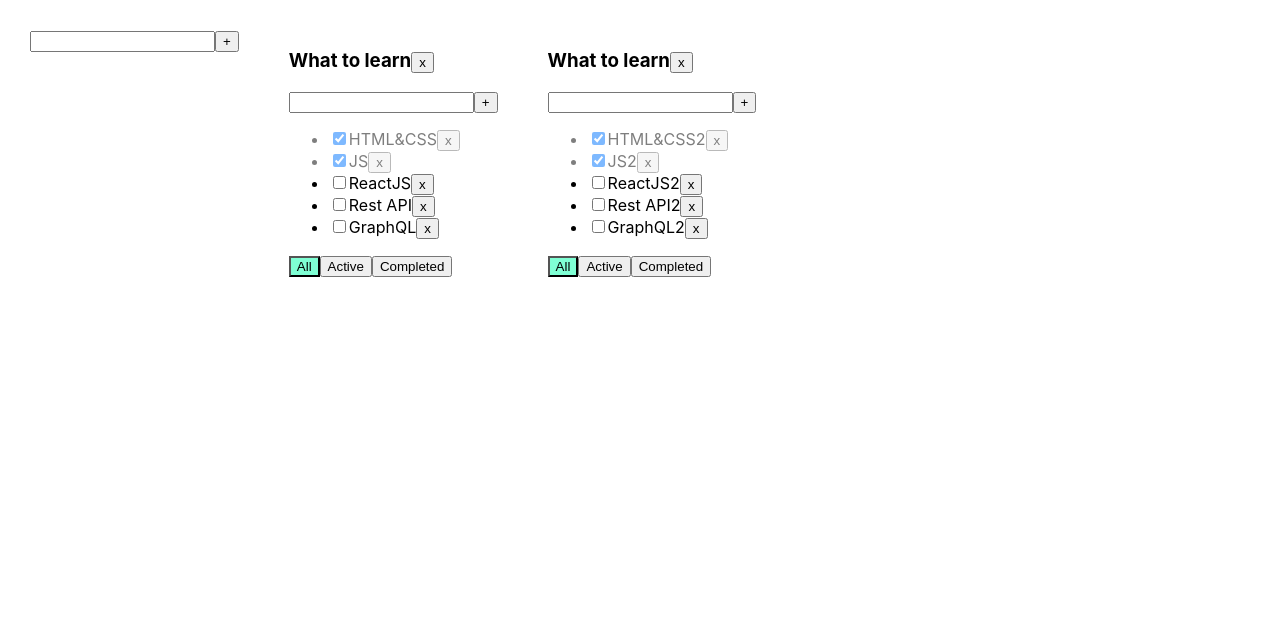
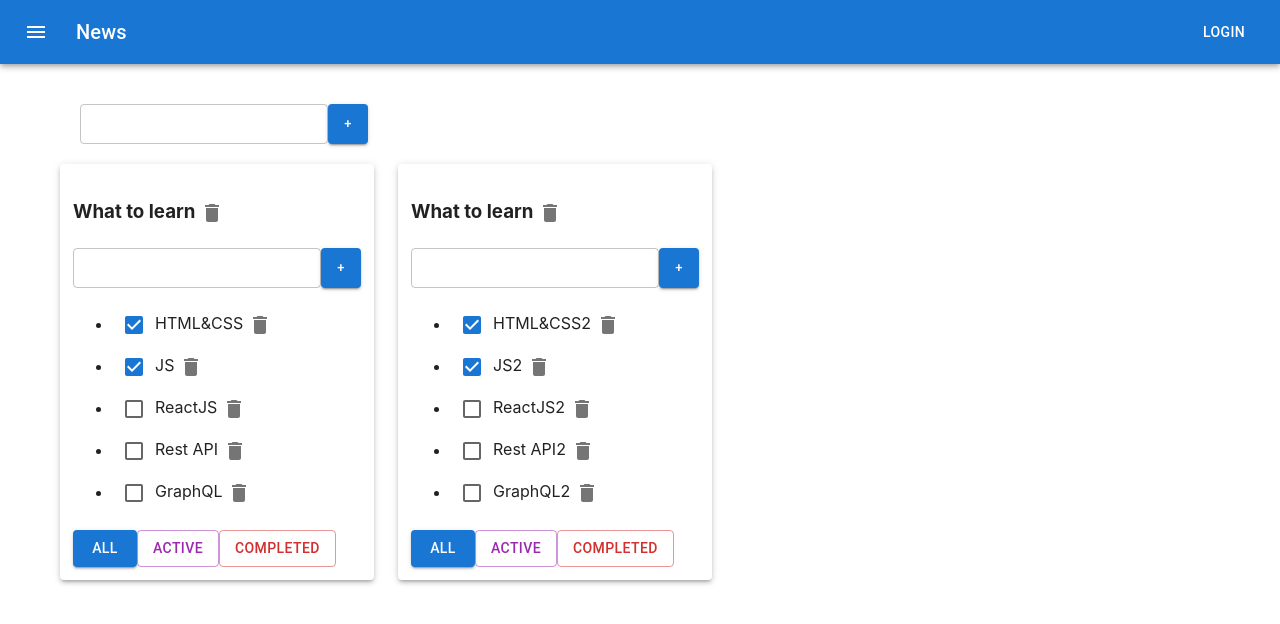
Before and after one commit to pevnev-ivan/todo-list, a React (Create React App) app: page / in a window 1280 px wide. Shown: the top 624 px of the page. Built offline with nearby package versions, Linux system fonts and the light colour scheme.

Commit message:
- added MaterialUi

```diff
--- a/package.json
+++ b/package.json
@@ -3,6 +3,10 @@
   "version": "0.1.0",
   "private": true,
   "dependencies": {
+    "@emotion/react": "^11.10.4",
+    "@emotion/styled": "^11.10.4",
+    "@mui/icons-material": "^5.10.6",
+    "@mui/material": "^5.10.6",
     "@testing-library/jest-dom": "^4.2.4",
     "@testing-library/react": "^9.3.2",
     "@testing-library/user-event": "^7.1.2",
@@ -14,7 +18,7 @@
     "react": "^16.13.1",
     "react-dom": "^16.13.1",
     "react-scripts": "3.4.1",
-    "typescript": "~3.7.2",
+    "typescript": "^4.8.3",
     "uuid": "^8.3.2"
   },
   "scripts": {
--- a/src/App.css
+++ b/src/App.css
@@ -1,24 +1,24 @@
-.App {
-  padding: 30px;
-  display: flex;
-}
+/*.App {*/
+/*  padding: 30px;*/
+/*  display: flex;*/
+/*}*/
 
-.App > div {
-  margin-right: 50px;
-}
+/*.App > div {*/
+/*  margin-right: 50px;*/
+/*}*/
 
-.error {
-  border: red 1px solid;
-}
+/*.error {*/
+/*  border: red 1px solid;*/
+/*}*/
 
-.error-message {
-  color: red;
-}
+/*.error-message {*/
+/*  color: red;*/
+/*}*/
 
-.active-filter {
-  background-color: aquamarine;
-}
+/*.active-filter {*/
+/*  background-color: aquamarine;*/
+/*}*/
 
-.is-done {
-  opacity: 0.5;
-}
+/*.is-done {*/
+/*  opacity: 0.5;*/
+/*}*/
--- a/src/App.tsx
+++ b/src/App.tsx
@@ -3,6 +3,8 @@ import './App.css';
 import {Todolist} from './Todolist';
 import {v1} from 'uuid';
 import AddItemForm from "./components/AddItemForm";
+import ButtonAppBar from "./components/AppBar";
+import {Container, Grid, Paper} from "@mui/material";
 
 type TodoListsType = {
     id: string
@@ -69,8 +71,12 @@ function App() {
     }
 
     function updateTask(todoListID: string, taskId: string, newTitle: string) {
-        setTasks({...tasks, [todoListID]: tasks[todoListID].map(el => el.id === taskId ? {...el, title: newTitle} : el)})
+        setTasks({
+            ...tasks,
+            [todoListID]: tasks[todoListID].map(el => el.id === taskId ? {...el, title: newTitle} : el)
+        })
     }
+
     function updateTodoList(todoListID: string, newTitle: string) {
         setTodolists(todolists.map(el => el.id === todoListID ? {...el, title: newTitle} : el))
 
@@ -80,9 +86,14 @@ function App() {
     }
 
 
-    return (
-        <div className="App">
+    return (<div className="App">
+            <ButtonAppBar/>
+            <Container fixed style={{padding: '20px'}}>
+                <Grid container style={{padding: '20px'}}>
                     <AddItemForm callback={addTodoList}/>
+                </Grid>
+
+                <Grid container spacing={3}>
                     {todolists.map((el) => {
 
                             let tasksForTodolist = tasks[el.id];
@@ -93,7 +104,8 @@ function App() {
                                 tasksForTodolist = tasks[el.id].filter(t => t.isDone);
                             }
 
-                    return (
+                            return (<Grid item>
+                                    <Paper style={{padding: '13px'}} elevation={3}>
                                         <Todolist
                                             key={el.id}
                                             todoListID={el.id}
@@ -108,9 +120,14 @@ function App() {
                                             updateTask={updateTask}
                                             updateTodoList={updateTodoList}
                                         />
+                                    </Paper>
+                                </Grid>
+
                             )
                         }
                     )}
+                </Grid>
+            </Container>
 
 
         </div>
--- a/src/Todolist.tsx
+++ b/src/Todolist.tsx
@@ -2,6 +2,8 @@ import React, {ChangeEvent, KeyboardEvent, useState} from 'react';
 import {FilterValuesType} from './App';
 import AddItemForm from "./components/AddItemForm";
 import EditableSpan from "./components/EditableSpan";
+import {Button, Checkbox, IconButton} from "@mui/material";
+import {Delete} from "@mui/icons-material";
 
 type TaskType = {
     id: string
@@ -21,6 +23,10 @@ type PropsType = {
     removeTodoListHandler: any
     updateTask: (todoListID: string, taskId: string, newTitle: string) => void
     updateTodoList: (todoListID: string, newTitle: string) => void
+}
+
+function DeleteIcon(props: { onClick: () => any, fontSize: string }) {
+    return null;
 }
 
 export function Todolist(props: PropsType) {
@@ -43,8 +49,10 @@ export function Todolist(props: PropsType) {
 
     return <div>
         <h3>
-           <EditableSpan callback={updateTodoListHandler} title={props.title}/>
-            <button onClick={removeTodoListHandler}>x</button>
+            <EditableSpan callback={updateTodoListHandler} title={props.title}/>
+            <IconButton onClick={removeTodoListHandler} aria-label="delete" size="small">
+                <Delete/>
+            </IconButton>
         </h3>
         <AddItemForm callback={addTaskHandler}/>
         <ul>
@@ -56,25 +64,28 @@ export function Todolist(props: PropsType) {
                         props.changeTaskStatus(props.todoListID, t.id, e.currentTarget.checked);
                     }
                     return <li key={t.id} className={t.isDone ? "is-done" : ""}>
-                        <input type="checkbox"
-                               onChange={onChangeHandler}
-                               checked={t.isDone}/>
-                        <EditableSpan callback={(newTitle)=>updateTaskHandler(t.id, newTitle)} title={t.title}/>
-                        <button onClick={onClickHandler}>x</button>
+                        <Checkbox
+                            defaultChecked
+                            onChange={onChangeHandler}
+                            checked={t.isDone}/>
+                        <EditableSpan callback={(newTitle) => updateTaskHandler(t.id, newTitle)} title={t.title}/>
+                        <IconButton onClick={onClickHandler} aria-label="delete" size="small">
+                            <Delete/>
+                        </IconButton>
                     </li>
                 })
             }
         </ul>
         <div>
-            <button className={props.filter === 'all' ? "active-filter" : ""}
+            <Button variant={props.filter === 'all' ? "contained" : "outlined"}
                     onClick={onAllClickHandler}>All
-            </button>
-            <button className={props.filter === 'active' ? "active-filter" : ""}
+            </Button>
+            <Button color='secondary' variant={props.filter === 'active' ? "contained" : "outlined"}
                     onClick={onActiveClickHandler}>Active
-            </button>
-            <button className={props.filter === 'completed' ? "active-filter" : ""}
+            </Button>
+            <Button color='error' variant={props.filter === 'completed' ? "contained" : "outlined"}
                     onClick={onCompletedClickHandler}>Completed
-            </button>
+            </Button>
         </div>
     </div>
 }
--- a/src/components/AddItemForm.tsx
+++ b/src/components/AddItemForm.tsx
@@ -1,4 +1,5 @@
 import React, {ChangeEvent, KeyboardEvent, useState} from 'react';
+import {Button, TextField} from "@mui/material";
 
 type PropsType = {
     callback: (title: string) => void
@@ -7,21 +8,21 @@ type PropsType = {
 const AddItemForm = (props: PropsType) => {
     const {callback} = props
     let [title, setTitle] = useState("")
-    let [error, setError] = useState<string | null>(null)
+    let [error, setError] = useState(false)
 
     const addTask = () => {
         if (title.trim() !== "") {
             callback(title.trim());
             setTitle("");
         } else {
-            setError("Title is required");
+            setError(true);
         }
     }
     const onChangeHandler = (e: ChangeEvent<HTMLInputElement>) => {
         setTitle(e.currentTarget.value)
     }
     const onKeyPressHandler = (e: KeyboardEvent<HTMLInputElement>) => {
-        setError(null);
+        setError(false);
         if (e.key === 'Enter') {
             addTask();
         }
@@ -30,12 +31,17 @@ const AddItemForm = (props: PropsType) => {
     return (
         <div>
             <div>
-                <input value={title}
-                       onChange={onChangeHandler}
-                       onKeyPress={onKeyPressHandler}
-                       className={error ? "error" : ""}
+                <TextField
+                    id="outlined-basic" variant="outlined" size='small'
+                    value={title}
+                    onChange={onChangeHandler}
+                    onKeyPress={onKeyPressHandler}
+                    error={error}
+                    label={error ? 'Title is required' : ''}
                 />
-                <button onClick={addTask}>+</button>
+
+                <Button style={addButtonStyle} size="small" variant="contained" onClick={addTask}>+</Button>
+
                 {error && <div className="error-message">{error}</div>}
             </div>
         </div>
@@ -43,3 +49,10 @@ const AddItemForm = (props: PropsType) => {
 };
 
 export default AddItemForm;
+
+const addButtonStyle = {
+    maxWidth: '40px',
+    maxHeight: '40px',
+    minWidth: '40px',
+    minHeight: '40px',
+}
--- /dev/null
+++ b/src/components/AppBar.tsx
@@ -0,0 +1,32 @@
+import * as React from 'react';
+import AppBar from '@mui/material/AppBar';
+import Box from '@mui/material/Box';
+import Toolbar from '@mui/material/Toolbar';
+import Typography from '@mui/material/Typography';
+import Button from '@mui/material/Button';
+import IconButton from '@mui/material/IconButton';
+import MenuIcon from '@mui/icons-material/Menu';
+
+export default function ButtonAppBar() {
+    return (
+        <Box sx={{ flexGrow: 1 }}>
+            <AppBar position="static">
+                <Toolbar>
+                    <IconButton
+                        size="large"
+                        edge="start"
+                        color="inherit"
+                        aria-label="menu"
+                        sx={{ mr: 2 }}
+                    >
+                        <MenuIcon />
+                    </IconButton>
+                    <Typography variant="h6" component="div" sx={{ flexGrow: 1 }}>
+                        News
+                    </Typography>
+                    <Button color="inherit">Login</Button>
+                </Toolbar>
+            </AppBar>
+        </Box>
+    );
+}
```
Also changed, not shown: src/components/EditableSpan.tsx (line endings or trailing spaces), 1 other file (tests, documents, lock files or other folders). Lines whose indentation alone changed are shown as unchanged.
